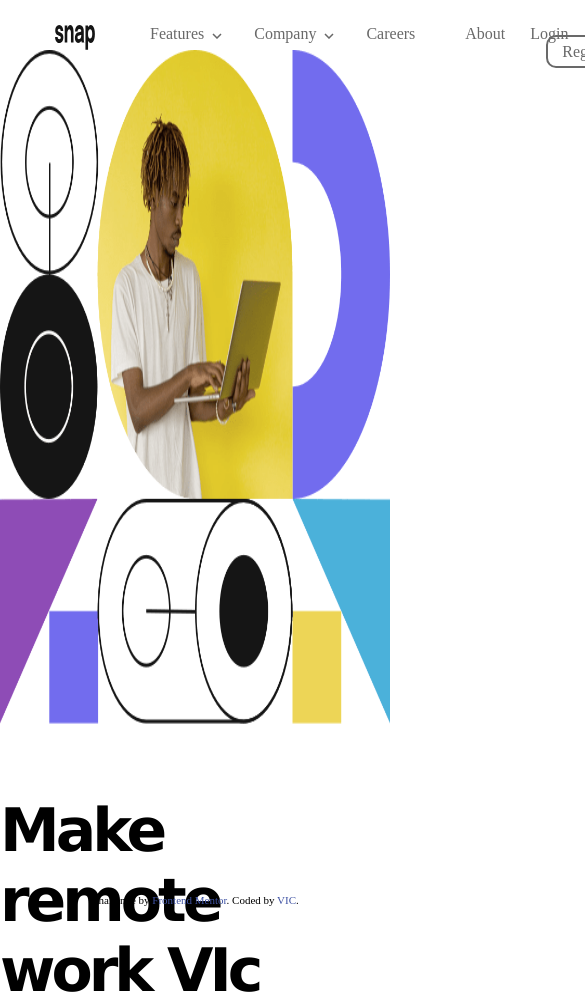
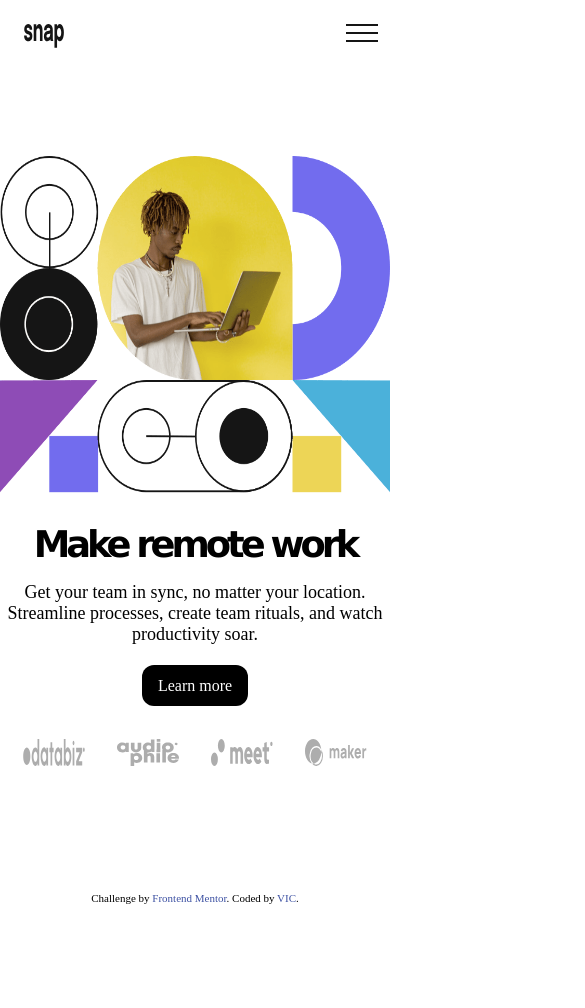
Before and after one commit to Vctcode/landing-page-remote, a plain HTML site: page index.html in a window 390 px wide. Shown: the top 1008 px of the page, 585 px wide, since content can reach past the window. After the commit the page ends 904 px from the top, so only its background shows below. Drawn offline with Linux system fonts and the light colour scheme.

Commit message:
update 2.0

```diff
--- a/index.html
+++ b/index.html
@@ -22,22 +22,19 @@
     </div>
 
     <ul class="nav-menu">
-      <li class="drop-down">
-        <a href="#">Features
-         <img src="./images/icon-arrow-down.svg" class="arr-down"/>
-         <img src="./images/icon-arrow-up.svg" class="arr-up"/>
-        </a>
-        <ul>
-          <li><a href="google.com">Todo List</a></li>
-          <li><a href="#">Calendar</a></li>
-          <li><a href="#">Reminders</a></li>
-          <li><a href="#">Planning</a></li>
-        </ul>
+      <li class="drop-down"><a href="#">Features<img src="./images/icon-arrow-down.svg" class="arr-down" /><img
+            src="./images/icon-arrow-up.svg" class="arr-up" /></a>
+        <div>
+          <a href="google.com">Todo List</a><br>
+          <a href="#">Calendar</a><br>
+          <a href="#">Reminders</a><br>
+          <a href="#">Planning</a><br>
+        </div>
       </li>
       <li class="drop-down"><a href="#">Company
-        <img src="./images/icon-arrow-down.svg" class="arr-down"/>
-        <img src="./images/icon-arrow-up.svg" class="arr-up"/>
-      </a></li>
+          <img src="./images/icon-arrow-down.svg" class="arr-down" />
+          <img src="./images/icon-arrow-up.svg" class="arr-up" />
+        </a></li>
       <li><a href="#">Careers</a></li>
       <li><a href="#">About</a></li>
     </ul>
@@ -48,12 +45,16 @@
       <a href="#" class="reg">Register</a>
     </span>
 
+    <div class="menu-bar">
+      <img src="./images/icon-menu.svg" alt="menu" class="open-menu">
+      <img src="./images/icon-close-menu.svg" alt="close-menu" class="close-menu">
+    </div>
 
   </header>
 
   <main>
     <div class="hero-text">
-      <h1>Make <span class="break">remote work VIc</span></h1>
+      <h1>Make <span class="break">remote work</span></h1>
 
       <p>
         Get your team in sync, no matter your location. Streamline processes,
@@ -64,7 +65,7 @@
     </div>
 
     <div class="hero-img">
-      <img src="./images/image-hero-mobile.png" alt="hero-pic" class="hero-mobile">
+      <img src="./images/image-hero-mobile.png" alt="hero-pic" class="hero-mobile" >
       <img src="./images/image-hero-desktop.png" alt="hero-pic" class="hero-desktop">
 
     </div>
@@ -81,6 +82,8 @@
     Challenge by <a href="https://www.frontendmentor.io?ref=challenge" target="_blank">Frontend Mentor</a>.
     Coded by <a href="#">VIC</a>.
   </div>
+
+  <script></script>
 </body>
 
 </html>
--- a/style.css
+++ b/style.css
@@ -26,8 +26,8 @@
 .navbar {
     display: flex;
     width: 100%;
-    height: 32px;
-    padding: 25px;
+    height: 2rem;
+    padding: 1.5rem;
     align-content: center;
     color: var(--medium-gray);
 }
@@ -36,8 +36,8 @@
     display: block;
     align-self: baseline;
     justify-self: flex-start;
-    width: 40px;
-    height: 25px;
+    width: 2.5rem;
+    height: 1.5rem;
     margin: 0 30px;
 }
 
@@ -78,6 +78,10 @@ a {
     color: var(--medium-gray);
 }
 
+a:hover  {
+    color: var(--almost-black);
+}
+
 .nav-btn {
     justify-self: flex-end;
 }
@@ -90,30 +94,35 @@ a {
     padding: 6px 14px;
 }
 
+.menu-bar {
+    display: none;
+    /* visibility: hidden; */
+}
+
 /* MAIN SECTION */
 main {
     display: grid;
     /* grid-template-columns: repeat(2, 1fr); */
-    padding: 40px 140px 0;
+    padding: 2.5rem 8rem 0;
     height: 100vh;
     grid-template-areas:
-        "b b b b c c c c c c c c"
-        "b b b b c c c c c c c c"
-        "a a a a c c c c c c c c"
-        "a a a a c c c c c c c c";
+        "b b b b . c c c c c c c"
+        "b b b b . c c c c c c c"
+        "a a a a . c c c c c c c"
+        "a a a a . c c c c c c c";
 }
 
 /* MAINT TEXT */
-main .hero-text {
+.hero-text {
     margin: 70px 0 0;
     grid-area: b;
 }
 
-main .hero-text h1 {
+.hero-text h1 {
     width: 80%;
     font-family: var(--family);
     font-weight: 700;
-    font-size: 60px;
+    font-size: 3.75rem;
     letter-spacing: -0.25rem;
     text-align: left;
     margin-bottom: 50px;
@@ -123,7 +132,7 @@ main .hero-text h1 {
     display: block;
 }
 
-main .hero-text p {
+.hero-text p {
     width: 55%;
     margin-bottom: 50px;
     text-align: left;
@@ -134,8 +143,14 @@ main .hero-text p {
 .hero-text .btn {
     background: #000;
     color: #fff;
-    padding: 12px;
+    padding: 12px 16px;
     border-radius: 12px;
+}
+
+.hero-text .btn:hover {
+    background: #fff;
+    color: #000;
+    border: 1px solid black;
 }
 
 /* HERO IMAGE */
@@ -162,24 +177,111 @@ main .client img {
 }
 
 /* MEDIA QUERY */
-@media screen and (max-width: 600px) {
+@media screen and (max-width: 800px) {
+    .navbar {
+        position: relative;
+        display: flex;
+        justify-content: space-between;
+    }
+
+    .logo img {
+        padding: 0;
+        margin: 0;
+    }
+
+    .nav-menu,
+    .nav-btn {
+        display: none;
+    }
+
+    .menu-bar {
+        /* visibility: visible; */
+        display: flex;
+        position: relative;
+        margin: 0 20px;
+        align-content: center;
+
+    }
+
+    .menu-bar img {
+        position: absolute;
+    }
+
+    .close-menu {
+        display: none;
+    }
+
+
+    /* MAIN */
+
+    main {
+        /* position: absolute; */
+        top: 0;
+        display: grid;
+        padding: 0;
+        margin: 0;
+        width: 100%;
+        height: 100vh;
+        justify-content: center;
+        align-content: center;
+        grid-template-areas:
+            "c c c c c c c c c c c c"
+            ". b b b b b b b b b b ."
+            "a a a a a a a a a a a a";
+    }
+
     .hero-desktop {
         display: none;
     }
 
-    .hero-mobile {
+    .hero-img img.hero-mobile {
         display: block;
+        padding: 0;
+        margin: 0;
+        width: 100%;
+        height: 40vh;
+        grid-area: c;
     }
-    main {
-        display: grid;
-        padding: 0;
+
+    .hero-text {
         width: 100%;
-        height: 100vh;
-        grid-template-areas:
-            "c c c c c c c c c c c c"
-            "b b b b b b b b b b b b"
-            "a a a a a a a a a a a a";
+        margin: 30px 0;
+        text-align: center;
+        justify-content: center;
+        grid-area: b;
     }
+
+    .hero-text h1 {
+        width: 100%;
+        font-family: var(--family);
+        font-weight: 700;
+        font-size: 2.3rem;
+        letter-spacing: -0.25rem;
+        text-align: center;
+        margin-bottom: 1rem;
+    }
+
+    .hero-text h1 .break {
+        display: inline;
+    }
+
+    .hero-text p {
+        width: 100%;
+        text-align: center;
+        font-size: var(--paragraph);
+        font-weight: 500;
+        margin-bottom: 2rem;
+    }
+
+    .client {
+        text-align: center;
+    }
+
+    main .client img {
+        width: 90px;
+        height: 55px;
+    }
+
 
 }
 
@@ -192,4 +294,5 @@ main .client img {
 
 .drop-down:hover ul {
     display: block;
+    color: #000;
 }
```
